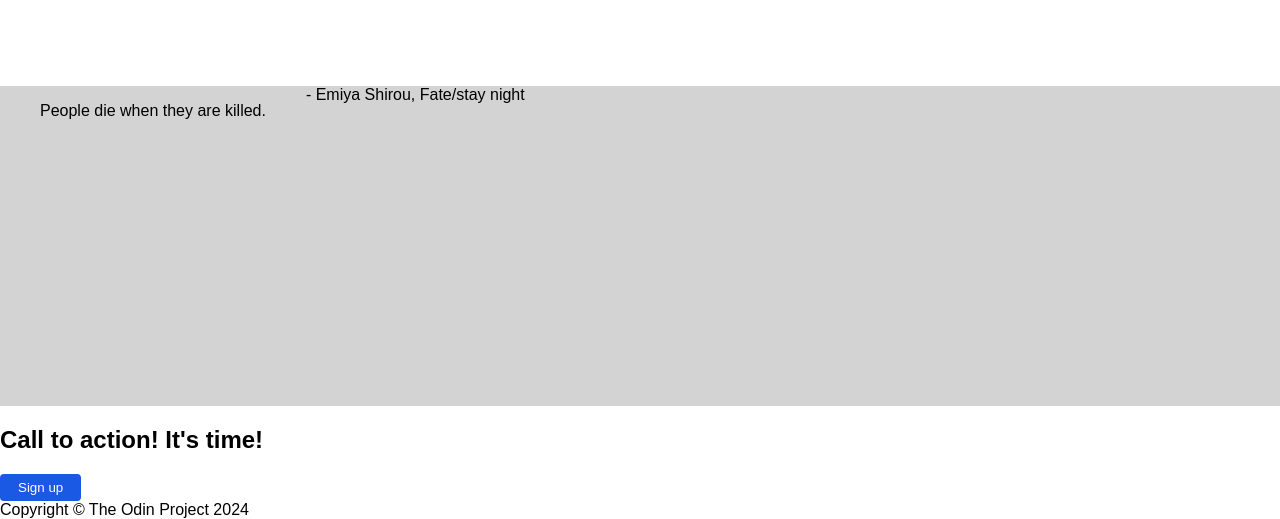
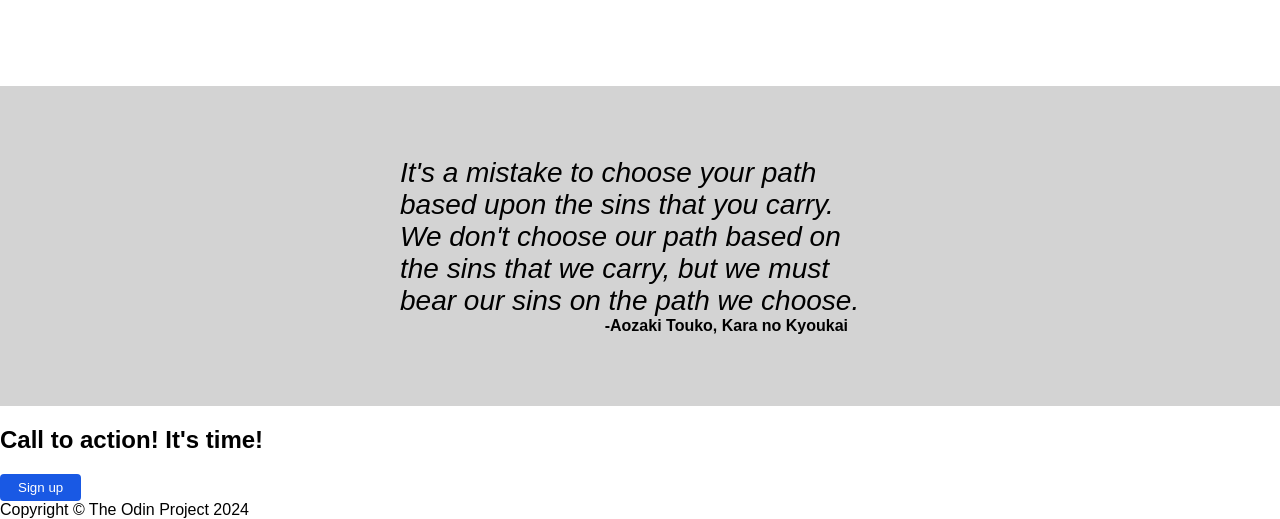
Before and after one commit to shenun102/landing-page, a plain HTML site: page index.html in a window 1280 px wide. Shown: the part 706-1225 px from the top of the page. Drawn offline with Linux system fonts and the light colour scheme.

Commit message:
Complete section 3 of landing page, update readme
Completed section 3 of the landing-page. quote
content in html was changed.

```diff
--- a/index.html
+++ b/index.html
@@ -71,10 +71,16 @@
       </div>
     </div>
 
-    <div class="container-3">
-      <blockquote class="text-3">People die when they are killed.</blockquote>
-      <div class="author">- Emiya Shirou, Fate/stay night</div>
-    </div>
+    <section class="section-3">
+      <div class="container-3">
+        <blockquote class="text-3">
+          It's a mistake to choose your path based upon the sins that you carry.
+          We don't choose our path based on the sins that we carry, but we must
+          bear our sins on the path we choose.
+        </blockquote>
+        <div class="author">-Aozaki Touko, Kara no Kyoukai</div>
+      </div>
+    </section>
 
     <div class="container-4">
       <div class="box">
--- a/style.css
+++ b/style.css
@@ -4,6 +4,8 @@ body {
   min-height: 100vh;
   min-width: 100vw;
 }
+
+/* Header */
 
 .header {
   height: 72px;
@@ -30,6 +32,8 @@ a {
   text-decoration: none;
   color: white;
 }
+
+/* Section 1 */
 
 .container-1 {
   height: 360px;
@@ -79,6 +83,8 @@ button {
   height: 206px;
 }
 
+/* Section 2 */
+
 .container-2 {
   height: 360px;
   display: flex;
@@ -114,8 +120,32 @@ button {
   text-align: center;
 }
 
-.container-3 {
+/* Section 3 */
+
+.section-3 {
   height: 320px;
   background-color: lightgray;
   display: flex;
+  justify-content: center;
 }
+
+.container-3 {
+  height: auto;
+  width: 37.5vw;
+  display: flex;
+  flex-direction: column;
+  justify-content: center;
+  align-items: center;
+}
+
+.text-3 {
+  font-size: 28px;
+  font-style: italic;
+  margin: 0;
+}
+
+.author {
+  font-weight: bold;
+  align-self: flex-end;
+  margin-right: 32px;
+}
```
